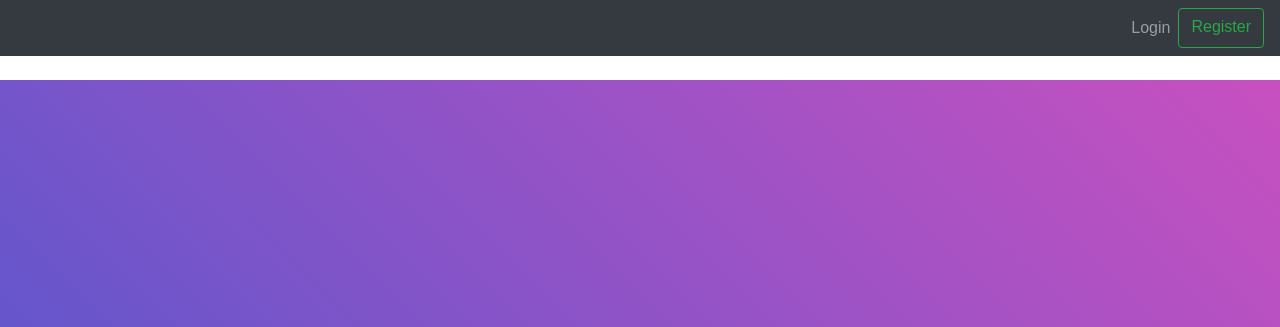
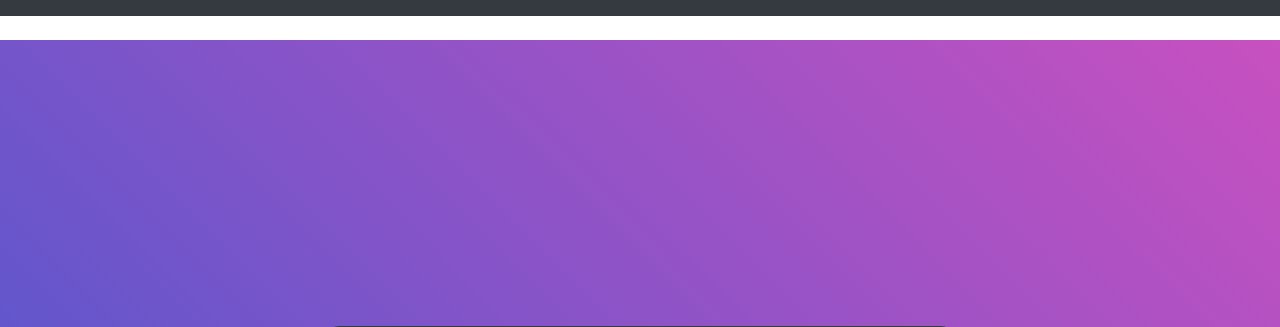
Before and after one commit to yashpatel7025/zerodha-bhavcopy, a Django app: template templates/bhavcopy.html in a window 1280 px wide. Shown: the top 327 px of the page. Run offline with Django 3.2, Linux system fonts and the light colour scheme; the template is opened without the code that fills it, so the values that code supplies are empty; parts of the project's set-up code (start-up, migrations or seed data) failed here and were passed over; some libraries are stand-ins or nearby versions.

Commit message:
url changes

```diff
--- a/bhavcopy/urls.py
+++ b/bhavcopy/urls.py
@@ -4,7 +4,7 @@ from . import views
 
 urlpatterns = [
 
-    path('bhavcopy/', views.get_bhavcopy, name='bhavcopy'),
+    path('', views.get_bhavcopy, name='bhavcopy'),
 
 
 ]
--- a/notes.txt
+++ b/notes.txt
@@ -9,3 +9,4 @@ virtualenv -p python3 ve
 see cache keys
 - redis-cli -n 1
 - keys *
+- to delet-> DEL "rdb_:1:./zips/EQ140521.CSV"
--- a/templates/bhavcopy.html
+++ b/templates/bhavcopy.html
@@ -32,11 +32,6 @@
   <nav class="navbar navbar-expand-sm bg-dark navbar-dark">
   <div class="navbar-collapse collapse w-100 order-3 dual-collapse2">
   <ul class="navbar-nav ml-auto">
-
-
-
-                <a class="nav-item nav-link" href="#">Login</a>
-                <a class="btn btn-outline-success" href="#">Register</a>
 
  </ul>
 </div>
```
